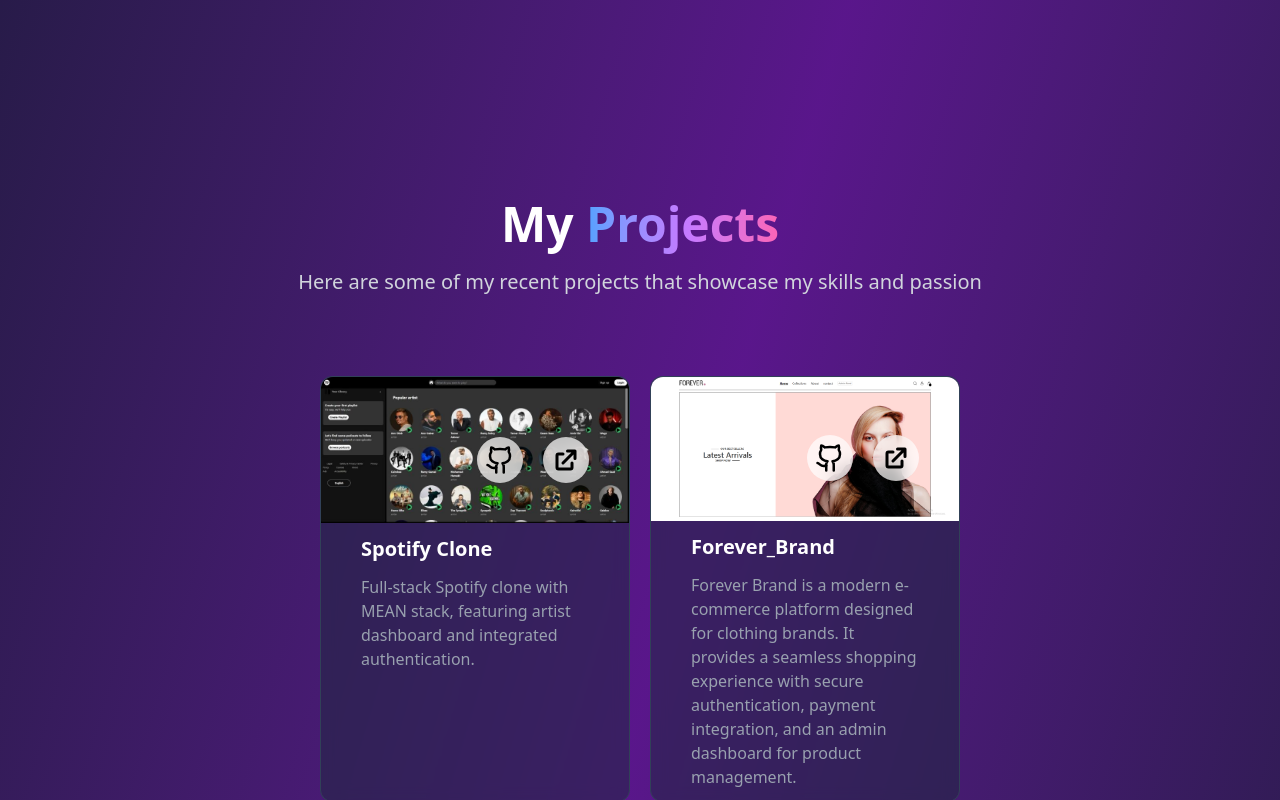
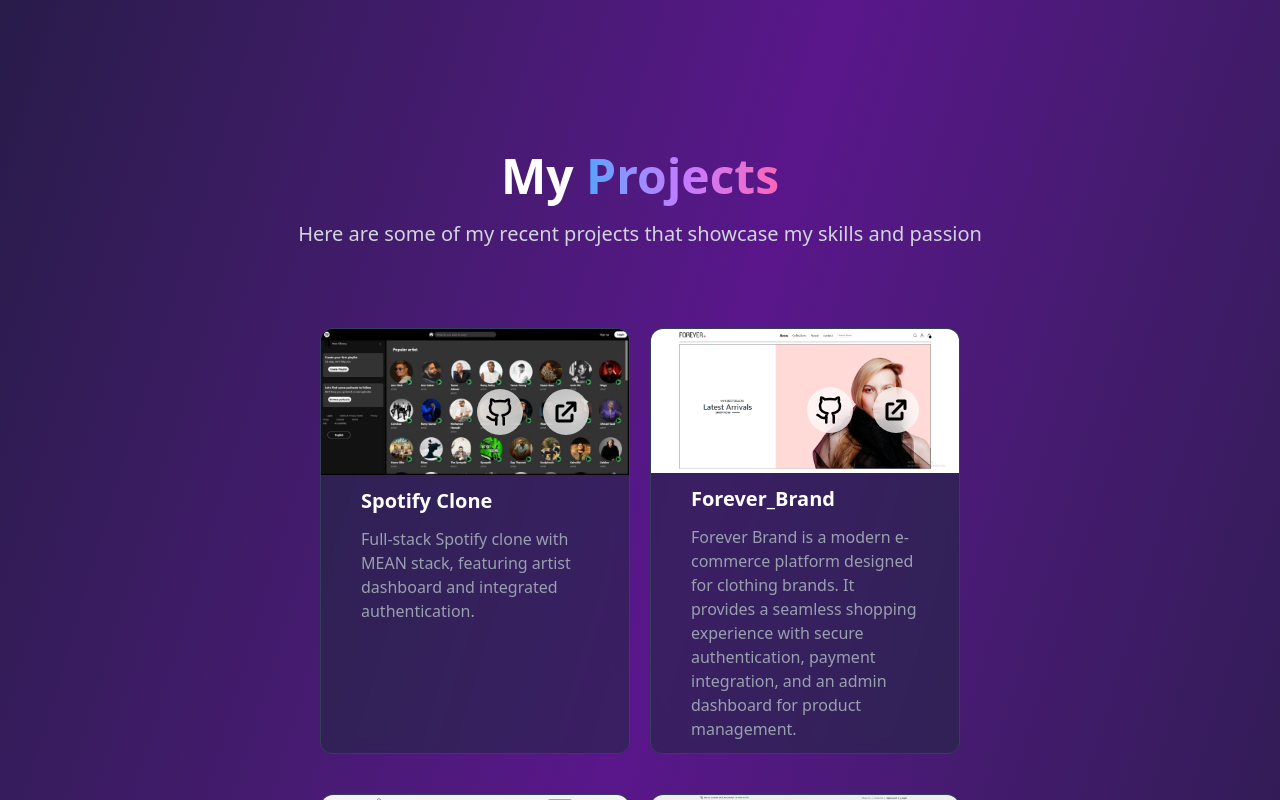
Before and after one commit to moshaosama/Portfolio, a React (Vite) app: page / in a window 1280 px wide. Shown: the part 1460-2260 px from the top of the page. Built offline with nearby package versions, Linux system fonts and the light colour scheme; the HTML template or start-up script is replaced by a standard one.

Commit message:
modified: Projects section layout and integration

```diff
--- a/src/Features/Projects/Projects.tsx
+++ b/src/Features/Projects/Projects.tsx
@@ -13,7 +13,7 @@
     <>
       <div
         className={cn(
-          "mt-56 flex flex-col items-center gap-20 justify-center text-white",
+          "mt-44 flex flex-col items-center gap-20 justify-center text-white",
           container
         )}
       >
@@ -24,7 +24,7 @@
             passion"
         />
 
-        <div className="grid grid-cols-2 gap-y-10 gap-x-5">
+        <div className="grid grid-cols-2 max-sm:grid-cols-1 gap-y-10 gap-x-5">
           {ProjectData.map((project: ProjectDataType, index: number) => (
             <div
               key={index}
@@ -41,12 +41,16 @@
                   <div className="rounded-t-xl group-hover:scale-105 bg-gradient-to-r from-blue-400 to-purple-400 w-full h-56 transition-all duration-700"></div>
                 )}
                 <div className="absolute right-10 bottom-10 flex items-center gap-5">
+                  <Link to={project.Github}>
                     <div className="p-2 bg-white/70 cursor-pointer backdrop-blur-sm rounded-full hover:bg-white/30 transition-colors duration-300">
                       <LuGithub color="black" size={30} />
                     </div>
+                  </Link>
+                  <Link to={project.LiveDemo}>
                     <div className="p-2 bg-white/70 cursor-pointer backdrop-blur-sm rounded-full hover:bg-white/30 transition-colors duration-300">
                       <HiExternalLink color="black" size={30} />
                     </div>
+                  </Link>
                 </div>
               </div>
               <div className="px-10 py-3 flex flex-col gap-3">
```
Lines whose indentation alone changed are shown as unchanged.
